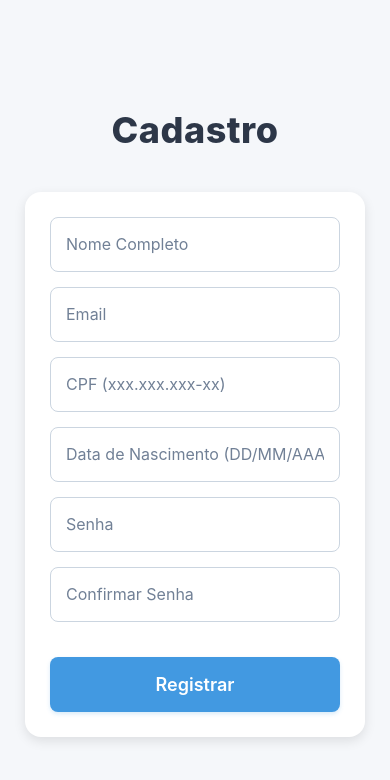
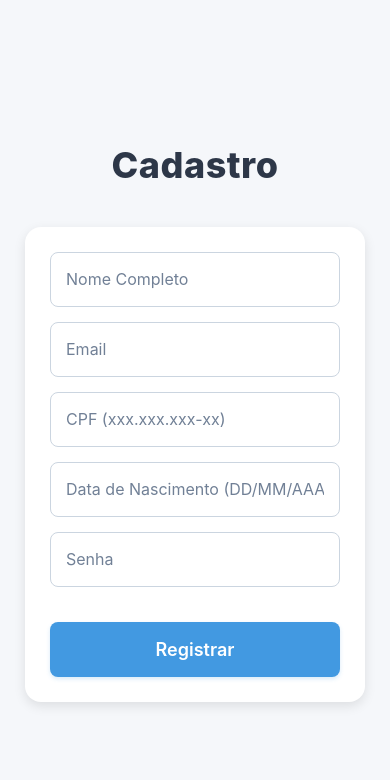
Before and after one commit to RenanSoriano/Grupo3, a React Native app: screen /SignupScreen in a window 390 px wide. Shown: the top 780 px of the page. Built offline with nearby package versions, Linux system fonts and the light colour scheme.

Commit message:
confirm password is no more

```diff
--- a/api.js
+++ b/api.js
@@ -1,7 +1,7 @@
 import axios from 'axios';
 
 const api = axios.create({
-  baseURL: 'http://192.168.15.16:4001/api',
+  baseURL: 'http://192.168.15.224001/api',
 });
 
 export default api;
--- a/src/components/SignupForm.js
+++ b/src/components/SignupForm.js
@@ -15,13 +15,13 @@ const SignupForm = () => {
     email: '',
     cpf: '',
     birthDate: '',
-    password: '',
-    confirmPassword: ''
+    password: ''
+
   });
 
   const handleSubmit = async (event) => {
     event.preventDefault();
-    const { name, email, cpf, birthDate, password, confirmPassword } = formData;
+    const { name, email, cpf, birthDate, password} = formData;
     const dataToSend = { name, email, cpf, password };
     try {
       const response = await api.post('/signup', dataToSend);
@@ -129,14 +129,7 @@ const SignupForm = () => {
             placeholderTextColor="#718096"
           />
 
-          <TextInput
-            style={styles.input}
-            placeholder="Confirmar Senha"
-            value={formData.confirmPassword}
-            onChangeText={(text) => setFormData({ ...formData, confirmPassword: text })}
-            secureTextEntry
-            placeholderTextColor="#718096"
-          />
+
 
           <TouchableOpacity
             style={styles.registerButton}
--- a/src/screens/LoginPage.js
+++ b/src/screens/LoginPage.js
@@ -1,5 +1,6 @@
+import axios from 'axios';
 import React from 'react';
-import { View, Text, TouchableOpacity } from 'react-native';
+import { View, Text, TouchableOpacity, Alert } from 'react-native';
 import FormInput from '../components/FormInput';
 import styles from '../styles/LoginPageStyles';
 
@@ -7,9 +8,24 @@ const LoginPage = ({ navigation }) => {
   const [emailCpf, setEmailCpf] = React.useState('');
   const [password, setPassword] = React.useState('');
 
-  const handleLogin = () => {
-    // Login logic here
-    navigation.navigate('TaskScreen');
+  const handleLogin = async () => {
+    try {
+      const response = await axios.post('http://192.168.15.16:4001/api/login', {
+        emailCpf,
+        password
+      });
+
+      console.log('Response:', response.data); // Adicione este log para ver a resposta do backend
+
+      if (response.data.success) {
+        navigation.navigate('TaskScreen');
+      } else {
+        Alert.alert('Erro de Login', 'Credenciais inválidas');
+      }
+    } catch (error) {
+      console.error('Erro:', error); // Adicione este log para ver o erro
+      Alert.alert('Erro de Login', 'Ocorreu um erro ao tentar fazer login');
+    }
   };
 
   return (
```
